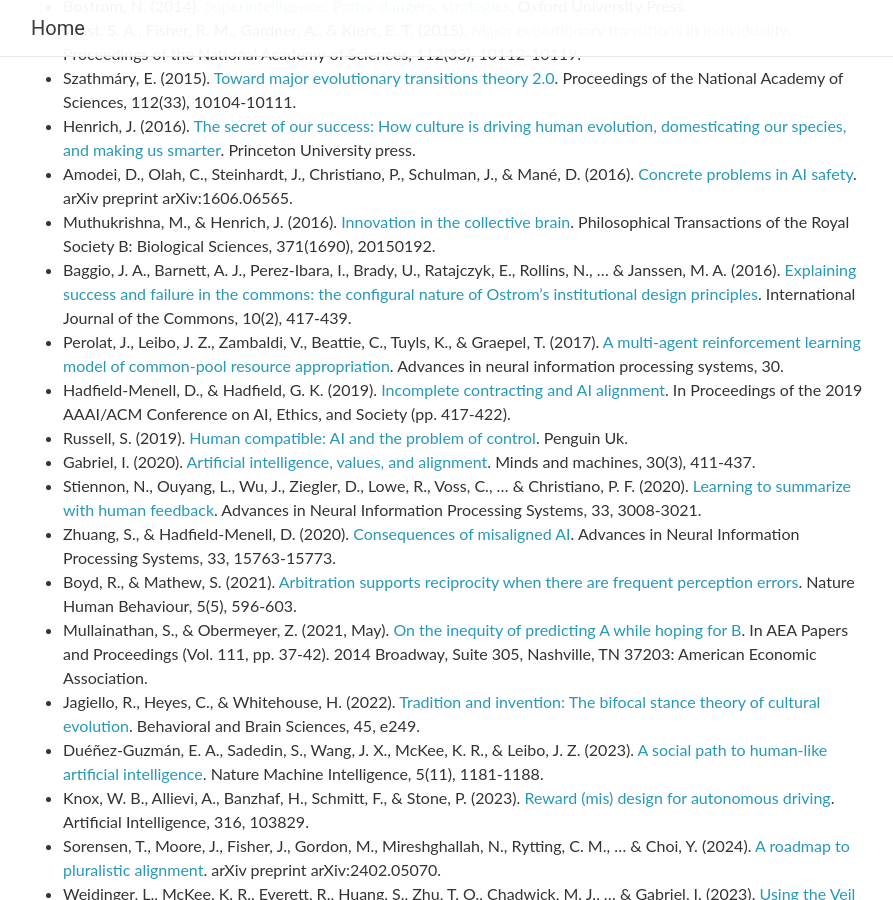
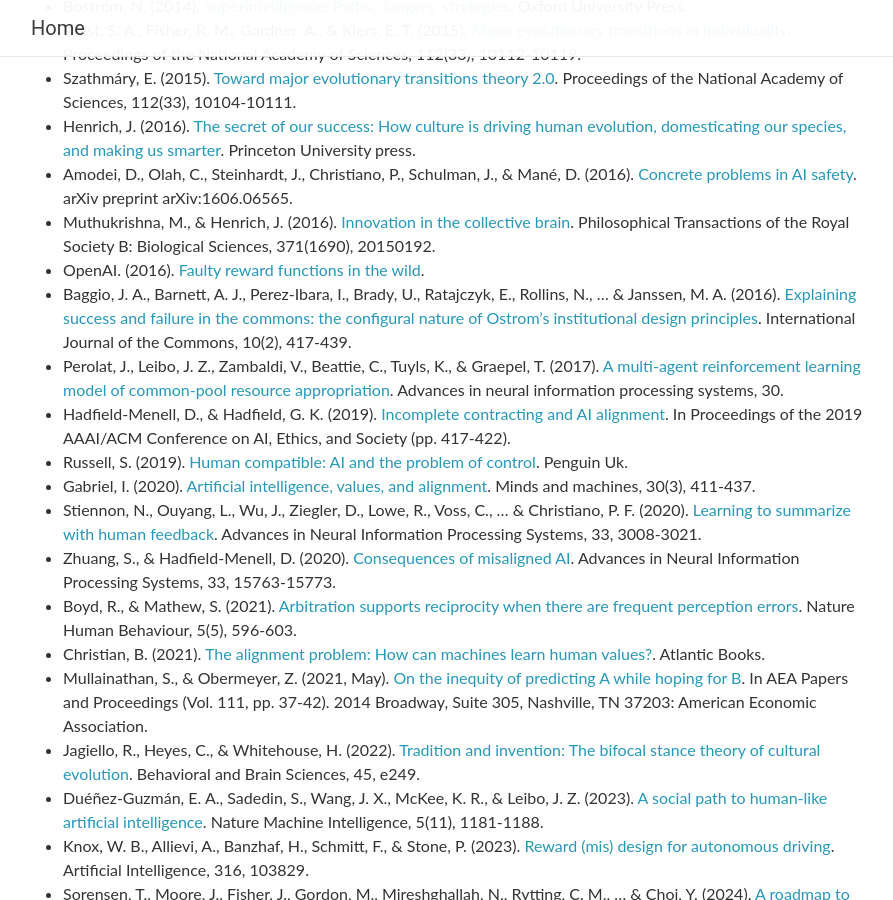
Before and after one commit to alignment-tutorial-2024/alignment-tutorial-2024.github.io, a Jekyll site: the page built from _pages/resources.md, in a window 1280 px wide and 900 px high, scrolled down 2368 px. Shown: the whole window, without its empty margins (189-1082 px from the left). Built offline with Jekyll 4.4.1, drawn with Linux system fonts in a browser that asks for light colours; nearby versions of some CDN libraries; comment, search, counter and statistics services are not loaded.

Commit message:
addes some more references

```diff
--- a/_pages/resources.md
+++ b/_pages/resources.md
@@ -73,6 +73,7 @@
 * Henrich, J. (2016). [The secret of our success: How culture is driving human evolution, domesticating our species, and making us smarter](https://press.princeton.edu/books/paperback/9780691178431/the-secret-of-our-success). Princeton University press.
 * Amodei, D., Olah, C., Steinhardt, J., Christiano, P., Schulman, J., & Mané, D. (2016). [Concrete problems in AI safety](https://www.datascienceassn.org/sites/default/files/Concrete%20Problems%20in%20AI%20Safety.pdf). arXiv preprint arXiv:1606.06565.
 * Muthukrishna, M., & Henrich, J. (2016). [Innovation in the collective brain](https://royalsocietypublishing.org/doi/10.1098/rstb.2015.0192). Philosophical Transactions of the Royal Society B: Biological Sciences, 371(1690), 20150192.
+* OpenAI. (2016). [Faulty reward functions in the wild](https://openai.com/index/faulty-reward-functions/).
 * Baggio, J. A., Barnett, A. J., Perez-Ibara, I., Brady, U., Ratajczyk, E., Rollins, N., ... & Janssen, M. A. (2016). [Explaining success and failure in the commons: the configural nature of Ostrom’s institutional design principles](https://thecommonsjournal.org/articles/10.18352/ijc.634). International Journal of the Commons, 10(2), 417-439.
 * Perolat, J., Leibo, J. Z., Zambaldi, V., Beattie, C., Tuyls, K., & Graepel, T. (2017). [A multi-agent reinforcement learning model of common-pool resource appropriation](https://proceedings.neurips.cc/paper_files/paper/2017/file/2b0f658cbffd284984fb11d90254081f-Paper.pdf). Advances in neural information processing systems, 30.
 * Hadfield-Menell, D., & Hadfield, G. K. (2019). [Incomplete contracting and AI alignment](https://dl.acm.org/doi/pdf/10.1145/3306618.3314250). In Proceedings of the 2019 AAAI/ACM Conference on AI, Ethics, and Society (pp. 417-422).
@@ -81,6 +82,7 @@
 * Stiennon, N., Ouyang, L., Wu, J., Ziegler, D., Lowe, R., Voss, C., ... & Christiano, P. F. (2020). [Learning to summarize with human feedback](https://proceedings.neurips.cc/paper_files/paper/2020/file/1f89885d556929e98d3ef9b86448f951-Paper.pdf). Advances in Neural Information Processing Systems, 33, 3008-3021.
 * Zhuang, S., & Hadfield-Menell, D. (2020). [Consequences of misaligned AI](https://proceedings.neurips.cc/paper/2020/file/b607ba543ad05417b8507ee86c54fcb7-Paper.pdf). Advances in Neural Information Processing Systems, 33, 15763-15773.
 * Boyd, R., & Mathew, S. (2021). [Arbitration supports reciprocity when there are frequent perception errors](https://asu.elsevierpure.com/en/publications/arbitration-supports-reciprocity-when-there-are-frequent-percepti). Nature Human Behaviour, 5(5), 596-603.
+* Christian, B. (2021). [The alignment problem: How can machines learn human values?](https://brianchristian.org/the-alignment-problem/). Atlantic Books.
 * Mullainathan, S., & Obermeyer, Z. (2021, May). [On the inequity of predicting A while hoping for B](https://ziadobermeyer.com/wp-content/uploads/2021/08/Predicting-A-While-Hoping-for-B.pdf). In AEA Papers and Proceedings (Vol. 111, pp. 37-42). 2014 Broadway, Suite 305, Nashville, TN 37203: American Economic Association.
 * Jagiello, R., Heyes, C., & Whitehouse, H. (2022). [Tradition and invention: The bifocal stance theory of cultural evolution](https://users.ox.ac.uk/~ascch/Celia's%20pdfs/Jagiello,%20Heyes%20&%20Whitehouse%202022.pdf). Behavioral and Brain Sciences, 45, e249.
 * Duéñez-Guzmán, E. A., Sadedin, S., Wang, J. X., McKee, K. R., & Leibo, J. Z. (2023). [A social path to human-like artificial intelligence](https://arxiv.org/abs/2405.15815). Nature Machine Intelligence, 5(11), 1181-1188.
```
